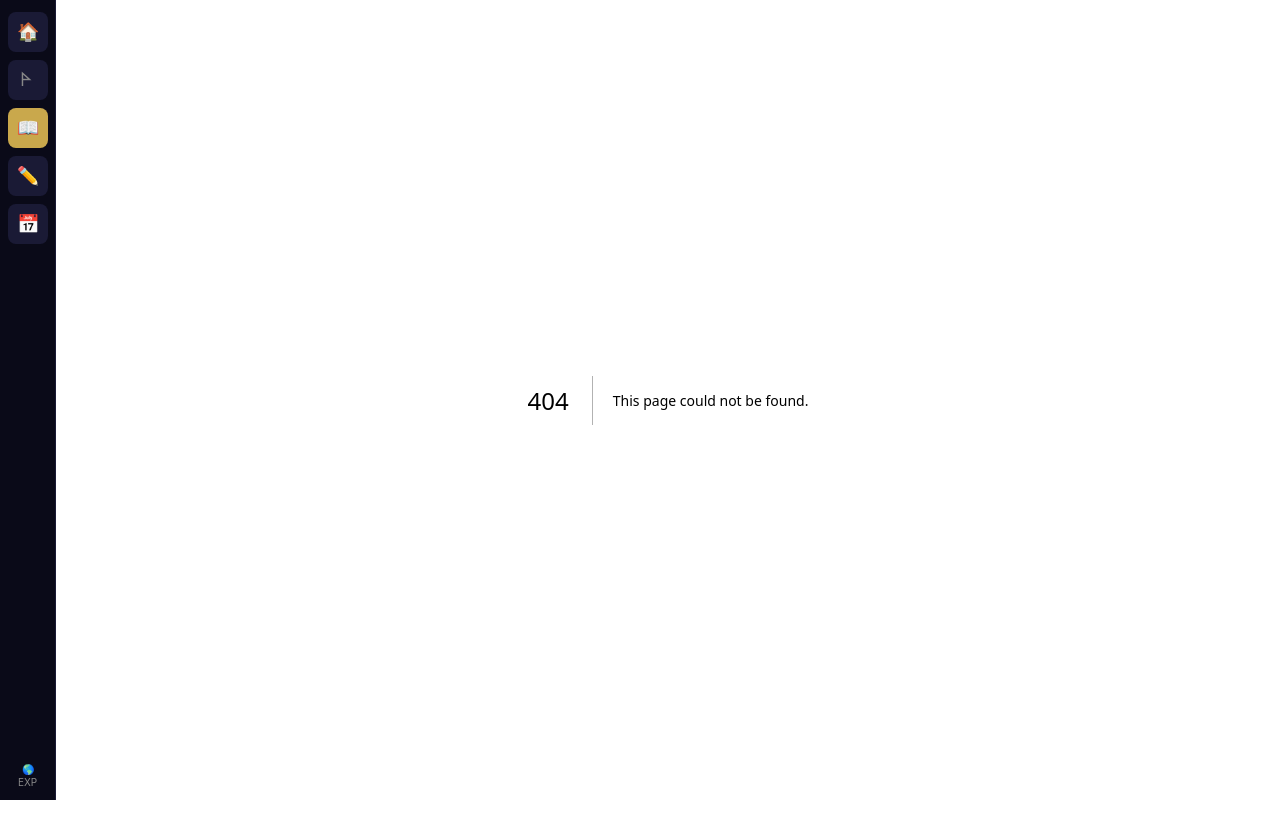
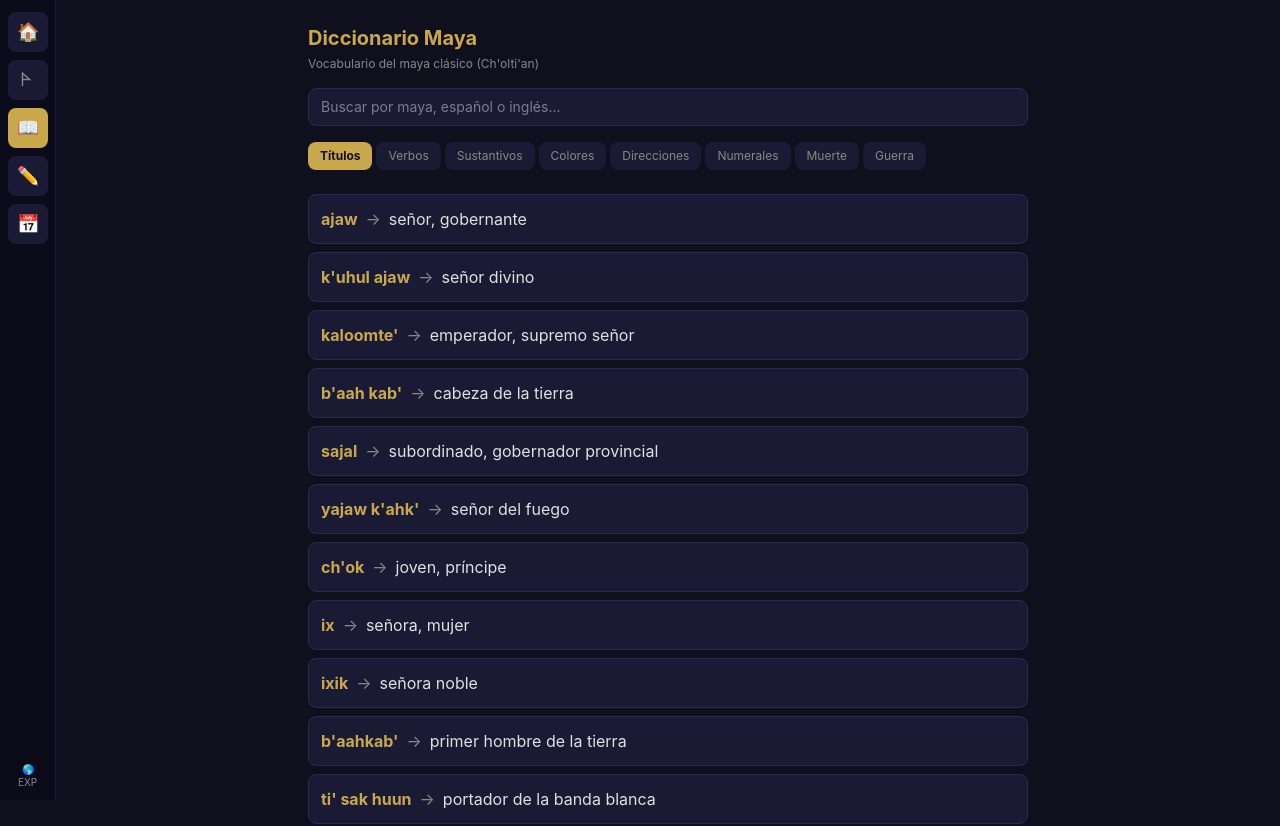
Before and after one commit to Heloqui/maya-translator, a Next.js app: page /dictionary in a window 1280 px wide. Before the commit this address had no page. Shown: the top 826 px of the page. Before the commit the page ends 800 px from the top, so only its background shows below. Built offline with nearby package versions, Linux system fonts and the light colour scheme.

Commit message:
feat: dictionary page with category tabs, search, dot-bar numerals
Co-Authored-By: Claude Opus 4.6 (1M context) <noreply@anthropic.com>

```diff
--- /dev/null
+++ b/src/app/dictionary/page.js
@@ -0,0 +1,89 @@
+'use client'
+import { useState, useMemo } from 'react'
+import { getDictionary } from '@/lib/data'
+import { useMode } from '@/lib/modes'
+import DictionaryEntry from '@/components/DictionaryEntry'
+import DotBarNumeral from '@/components/DotBarNumeral'
+
+const dict = getDictionary()
+
+const TABS = [
+  { key: 'titles_and_ranks', label: 'Títulos' },
+  { key: 'verbs', label: 'Verbos' },
+  { key: 'nouns', label: 'Sustantivos' },
+  { key: 'adjectives_and_colors', label: 'Colores' },
+  { key: 'directional_terms', label: 'Direcciones' },
+  { key: 'numerals', label: 'Numerales' },
+  { key: 'death_expressions', label: 'Muerte' },
+  { key: 'war_expressions', label: 'Guerra' },
+]
+
+export default function DictionaryPage() {
+  const [tab, setTab] = useState('titles_and_ranks')
+  const [search, setSearch] = useState('')
+  const { mode } = useMode()
+
+  const entries = useMemo(() => {
+    const items = dict[tab] || []
+    if (!search.trim()) return items
+    const q = search.toLowerCase()
+    return items.filter(e =>
+      e.maya?.toLowerCase().includes(q) ||
+      e.spanish?.toLowerCase().includes(q) ||
+      e.english?.toLowerCase().includes(q)
+    )
+  }, [tab, search])
+
+  return (
+    <div className="p-4 md:p-6 max-w-3xl mx-auto">
+      <h1 className="text-xl font-bold text-maya-gold mb-1">Diccionario Maya</h1>
+      <p className="text-xs text-maya-muted mb-4">Vocabulario del maya clásico (Ch&apos;olti&apos;an)</p>
+
+      <input
+        type="text"
+        placeholder="Buscar por maya, español o inglés..."
+        value={search}
+        onChange={e => setSearch(e.target.value)}
+        className="w-full bg-maya-surface border border-maya-border rounded-lg px-3 py-2 text-sm mb-4 focus:outline-none focus:border-maya-gold"
+      />
+
+      <div className="flex gap-1 overflow-x-auto pb-2 mb-4">
+        {TABS.map(({ key, label }) => (
+          <button
+            key={key}
+            onClick={() => { setTab(key); setSearch('') }}
+            className={`px-3 py-1.5 rounded-lg text-xs whitespace-nowrap transition-colors ${
+              tab === key ? 'bg-maya-gold text-maya-bg font-bold' : 'bg-maya-surface text-maya-muted hover:bg-maya-border'
+            }`}
+          >
+            {label}
+          </button>
+        ))}
+      </div>
+
+      {tab === 'numerals' ? (
+        <div className="grid grid-cols-2 sm:grid-cols-4 gap-3">
+          {entries.map(n => (
+            <div key={n.value} className="bg-maya-surface rounded-lg p-3 border border-maya-border text-center">
+              <DotBarNumeral value={n.value} />
+              <div className="font-bold text-maya-gold mt-2">{n.value}</div>
+              <div className="text-sm">{n.maya}</div>
+              {mode !== 'explorador' && (
+                <div className="text-xs text-maya-muted mt-1">{n.glyph_system}</div>
+              )}
+            </div>
+          ))}
+        </div>
+      ) : (
+        <div className="space-y-2">
+          {entries.length === 0 && (
+            <p className="text-maya-muted text-sm text-center py-8">Sin resultados</p>
+          )}
+          {entries.map((entry, i) => (
+            <DictionaryEntry key={i} entry={entry} mode={mode} />
+          ))}
+        </div>
+      )}
+    </div>
+  )
+}
--- /dev/null
+++ b/src/components/DictionaryEntry.jsx
@@ -0,0 +1,24 @@
+import ConfidenceBadge from './ConfidenceBadge'
+
+export default function DictionaryEntry({ entry, mode }) {
+  return (
+    <div className="bg-maya-surface rounded-lg p-3 border border-maya-border">
+      <div className="flex items-start justify-between gap-2">
+        <div>
+          <span className="font-bold text-maya-gold">{entry.maya}</span>
+          <span className="text-maya-muted mx-2">→</span>
+          <span>{entry.spanish}</span>
+          {mode !== 'explorador' && entry.english && (
+            <span className="text-maya-muted text-sm ml-2">({entry.english})</span>
+          )}
+        </div>
+        {mode !== 'explorador' && (
+          <ConfidenceBadge level={entry.confidence} showLabel={false} />
+        )}
+      </div>
+      {mode === 'investigador' && entry.notes && (
+        <p className="text-xs text-maya-muted mt-1">{entry.notes}</p>
+      )}
+    </div>
+  )
+}
--- /dev/null
+++ b/src/components/DotBarNumeral.jsx
@@ -0,0 +1,37 @@
+export default function DotBarNumeral({ value }) {
+  if (value < 0 || value > 19) return null
+
+  const bars = Math.floor(value / 5)
+  const dots = value % 5
+
+  if (value === 0) {
+    return (
+      <svg width="40" height="32" viewBox="0 0 40 32" className="inline-block">
+        <ellipse cx="20" cy="16" rx="12" ry="8" fill="none" stroke="#c9a84c" strokeWidth="2" />
+      </svg>
+    )
+  }
+
+  const barHeight = 6
+  const dotRadius = 4
+  const barGap = 3
+  const dotGap = 10
+  const totalBarH = bars * (barHeight + barGap)
+  const totalDotH = dots > 0 ? dotRadius * 2 : 0
+  const gap = (bars > 0 && dots > 0) ? 4 : 0
+  const height = totalBarH + totalDotH + gap + 4
+  const width = Math.max(36, dots * dotGap + 8)
+
+  return (
+    <svg width={width} height={height} viewBox={`0 0 ${width} ${height}`} className="inline-block">
+      {Array.from({ length: dots }).map((_, i) => {
+        const cx = (width / 2) - ((dots - 1) * dotGap / 2) + i * dotGap
+        return <circle key={`d${i}`} cx={cx} cy={dotRadius + 2} r={dotRadius} fill="#c9a84c" />
+      })}
+      {Array.from({ length: bars }).map((_, i) => {
+        const y = totalDotH + gap + i * (barHeight + barGap)
+        return <rect key={`b${i}`} x={4} y={y} width={width - 8} height={barHeight} rx={2} fill="#c9a84c" />
+      })}
+    </svg>
+  )
+}
```
